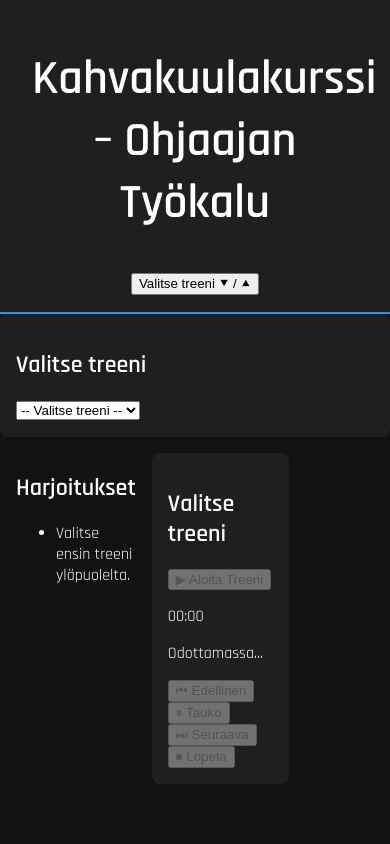
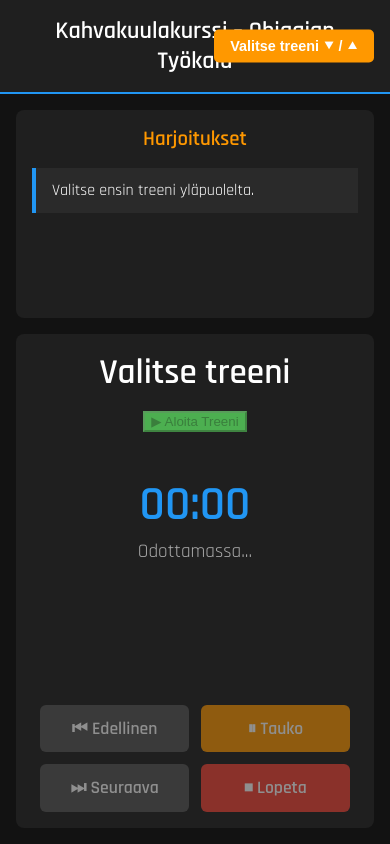
Before and after one commit to vperasto/kahvakuulatreenit, a plain HTML site: page index.html in a window 390 px wide. Drawn offline with Linux system fonts and the light colour scheme.

Commit message:
Update style.css

```diff
--- a/style.css
+++ b/style.css
@@ -8,6 +8,8 @@
   --text-subtle: #aaaaaa;
   --accent-blue: #2196f3;
   --accent-orange: #ff9800;
+  --accent-green: #4caf50; /* Lisätty lepoajalle */
+  --accent-red: #f44336;  /* Lisätty stop-painikkeelle */
   --font-main: 'Rajdhani', sans-serif;
 }
 
@@ -19,7 +21,13 @@ body {
   color: var(--text-main);
   display: flex;
   flex-direction: column;
-  height: 100vh;
+  min-height: 100vh; /* Käytä min-height joustavuuden vuoksi */
+}
+
+#app {
+  display: flex;
+  flex-direction: column;
+  flex: 1; /* Vie käytettävissä olevan tilan */
 }
 
 header {
@@ -29,116 +37,266 @@ header {
   font-weight: 600;
   text-align: center;
   border-bottom: 2px solid var(--accent-blue);
+  position: relative; /* Tarvitaan toggle-napille */
+}
+
+header h1 {
+  margin: 0;
+  font-size: 1.8rem; /* Hieman suurempi otsikko */
+}
+
+#toggle-training-select { /* Korjattu selektori */
+  position: absolute;
+  top: 50%;
+  right: 1rem; /* Siirretty oikeaan reunaan */
+  transform: translateY(-50%);
+  background-color: var(--accent-orange);
+  color: var(--text-main);
+  border: none;
+  padding: 0.5rem 1rem;
+  border-radius: 5px;
+  cursor: pointer;
+  font-size: 0.9rem;
+  font-weight: 600;
+}
+
+#toggle-training-select:hover {
+  background-color: #e68900;
+}
+
+
+#training-select { /* Korjattu selektori */
+  background-color: var(--bg-panel);
+  padding: 1rem;
+  border-bottom: 1px solid #333;
+  transition: max-height 0.3s ease-out, padding 0.3s ease-out, opacity 0.3s ease-out; /* Lisätty siirtymäefektit */
+  max-height: 200px; /* Aseta riittävä max-height näkyvälle tilalle */
+  overflow: hidden;
+  opacity: 1;
+}
+
+#training-select.hidden { /* Luokka piilottamiseen */
+  max-height: 0;
+  padding-top: 0;
+  padding-bottom: 0;
+  opacity: 0;
+  border-bottom: none; /* Piilota reunaviiva kun piilossa */
+}
+
+#training-select h2 {
+  margin-top: 0;
+  margin-bottom: 0.5rem;
+  font-size: 1.2rem;
+  color: var(--accent-orange);
+}
+
+#training-dropdown {
+  width: 100%;
+  padding: 0.5rem;
+  background-color: #333;
+  color: var(--text-main);
+  border: 1px solid var(--accent-blue);
+  border-radius: 4px;
+  font-family: var(--font-main);
 }
 
 main {
   display: grid;
-  grid-template-columns: 1fr 2fr 1fr;
+  /* Muutettu grid: lista vie auto-levyden, näyttö loput */
+  grid-template-columns: auto 1fr;
   gap: 1rem;
   padding: 1rem;
   flex: 1;
-  overflow: hidden;
+  overflow: hidden; /* Estää pääsisällön ylivuodon */
 }
 
-section {
+/* Yleiset section-tyylit */
+section, aside {
   background-color: var(--bg-panel);
   border-radius: 8px;
   padding: 1rem;
-  overflow-y: auto;
+  display: flex; /* Käytä flexboxia sisällön hallintaan */
+  flex-direction: column; /* Aseta suunta pystysuoraksi */
+  overflow-y: auto; /* Salli vieritys tarvittaessa */
 }
 
-#workoutSelection {
-  transition: all 0.3s ease;
+aside#exercise-list {
+   /* Aseta maksimileveys listalle tai käytä autoa */
+   max-width: 300px;
 }
 
-#workoutSelection.collapsed {
-  display: none;
+#exercise-list h2 {
+  margin-top: 0;
+  margin-bottom: 1rem;
+  color: var(--accent-orange);
+  font-size: 1.3rem;
+  text-align: center;
 }
 
-#exerciseList .exercise-item {
-  margin-bottom: 0.5rem;
-  padding: 0.5rem;
-  background-color: #2a2a2a;
-  border-left: 4px solid var(--accent-orange);
-  cursor: pointer;
+#exercise-items { /* Korjattu selektori ul -> id */
+  list-style: none;
+  padding: 0;
+  margin: 0;
+  flex-grow: 1; /* Täyttää saatavilla olevan tilan */
 }
 
-#exerciseList .exercise-item:hover {
-  background-color: #333;
+#exercise-items li { /* Lisätty .exercise-item luokka JS:ssä */
+  margin-bottom: 0.5rem;
+  padding: 0.75rem 1rem;
+  background-color: #2a2a2a;
+  border-left: 4px solid var(--accent-blue);
+  cursor: pointer;
+  transition: background-color 0.2s, border-color 0.2s;
+  font-size: 1rem;
 }
 
-#exerciseDisplay {
+#exercise-items li:hover {
+  background-color: #383838;
+}
+
+#exercise-items li.active { /* Lisätty aktiivisen itemin tyyli */
+  background-color: #333;
+  border-left-color: var(--accent-green);
+  font-weight: 600;
+}
+
+#exercise-display {
   display: flex;
   flex-direction: column;
   align-items: center;
-  justify-content: center;
+  /* justify-content: center; Poistettu keskitys, jotta sisältö voi kasvaa */
   text-align: center;
 }
 
-#exerciseDisplay h2 {
-  font-size: 2rem;
-  margin: 1rem 0;
+#exercise-display h2#exercise-name { /* Korjattu selektori */
+  font-size: 2.2rem;
+  margin-top: 0;
+  margin-bottom: 1rem;
+  color: var(--text-main);
+  font-weight: 600;
 }
 
-#exerciseDisplay img {
-  max-width: 100%;
+#exercise-display img#exercise-image { /* Korjattu selektori */
+  max-width: 80%; /* Hieman pienennetty */
   max-height: 300px;
+  height: auto; /* Säilytä kuvasuhde */
   object-fit: contain;
   border-radius: 8px;
   margin-bottom: 1rem;
+  background-color: #2a2a2a; /* Taustaväri jos kuva on läpinäkyvä */
 }
 
-#timerDisplay {
-  font-size: 3rem;
-  font-weight: bold;
-  color: var(--accent-blue);
-  margin-top: 1rem;
+/* Lisätty kuvaustyyli */
+#exercise-description {
+  color: var(--text-subtle);
+  margin-bottom: 1.5rem;
+  font-size: 1.1rem;
+  max-width: 90%; /* Rajaa leveyttä hieman */
+  line-height: 1.5;
 }
 
-#controls {
-  display: flex;
-  flex-direction: column;
-  align-items: center;
-  justify-content: center;
+#timer {
+  margin-bottom: 1.5rem;
 }
 
-#controls button {
+#time-remaining { /* Korjattu selektori */
+  font-size: 4rem; /* Suurennettu fonttikoko */
+  font-weight: 600; /* Lihavoitu */
+  color: var(--accent-blue);
+  display: block; /* Varmista, että vie oman rivinsä */
+}
+
+/* Lisätty labelin tyyli */
+#timer-label {
+  font-size: 1.2rem;
+  color: var(--text-subtle);
+  margin-top: 0.2rem;
+}
+
+.controls { /* Korjattu selektori luokalle */
+  display: grid; /* Käytä gridiä painikkeille */
+  grid-template-columns: repeat(2, 1fr); /* Kaksi saraketta */
+  gap: 0.75rem; /* Väli painikkeiden välillä */
+  width: 80%; /* Rajaa kontrollien leveyttä */
+  max-width: 400px; /* Maksimileveys */
+  margin-top: auto; /* Työnnä kontrollit alaosaan */
+  padding-top: 1rem; /* Pieni väli yläpuolelle */
+}
+
+.controls button {
   background-color: var(--accent-blue);
   color: var(--text-main);
   border: none;
   border-radius: 6px;
-  padding: 1rem 2rem;
-  font-size: 1.2rem;
-  margin: 0.5rem;
+  padding: 0.8rem 1rem; /* Hieman säädetty padding */
+  font-size: 1.1rem;
+  font-family: var(--font-main);
   cursor: pointer;
-  width: 100%;
-  transition: background-color 0.2s;
+  transition: background-color 0.2s, opacity 0.2s;
+  font-weight: 600;
 }
 
-#controls button:hover {
+.controls button:hover:not(:disabled) { /* Hover-tila vain aktiivisille napeille */
   background-color: #1976d2;
 }
 
-button.pause {
+/* Erityistyylit painikkeille */
+#start-btn {
+  grid-column: 1 / -1; /* Vie koko rivin leveyden */
+  background-color: var(--accent-green);
+}
+#start-btn:hover:not(:disabled) {
+  background-color: #388e3c;
+}
+
+#pause-btn { /* Korjattu selektori */
   background-color: var(--accent-orange);
 }
-
-button.pause:hover {
+#pause-btn:hover:not(:disabled) {
   background-color: #e68900;
 }
-
-#toggleWorkoutSelection {
-  position: absolute;
-  top: 1rem;
-  left: 1rem;
-  background-color: transparent;
-  border: 2px solid var(--accent-orange);
-  color: var(--accent-orange);
-  padding: 0.5rem 1rem;
-  border-radius: 5px;
-  cursor: pointer;
+#pause-btn.paused { /* Tyyli kun ajastin on pausetettu */
+   background-color: var(--accent-green); /* Muuttuu "Jatka"-napiksi */
+}
+#pause-btn.paused:hover:not(:disabled) {
+   background-color: #388e3c;
 }
 
-#toggleWorkoutSelection:hover {
-  background-color: #333;
+
+#stop-btn { /* Korjattu selektori */
+  background-color: var(--accent-red);
 }
+#stop-btn:hover:not(:disabled) {
+  background-color: #d32f2f;
+}
+
+/* Tyyli disabloiduille napeille */
+.controls button:disabled {
+  opacity: 0.5;
+  cursor: not-allowed;
+  background-color: #555; /* Harmaampi tausta */
+}
+
+/* Mobiiliresponsiivisuus (esimerkki) */
+@media (max-width: 768px) {
+  header h1 {
+    font-size: 1.5rem;
+  }
+  main {
+    grid-template-columns: 1fr; /* Vaihda yhteen sarakkeeseen */
+    grid-template-rows: auto auto; /* Lista ja näyttö päällekkäin */
+  }
+  aside#exercise-list {
+     max-width: 100%; /* Vie koko leveyden */
+     max-height: 250px; /* Rajaa korkeutta */
+  }
+  #exercise-display img#exercise-image {
+    max-height: 200px;
+  }
+  .controls {
+    width: 95%;
+  }
+  #time-remaining {
+    font-size: 3rem;
+  }
+}
```
